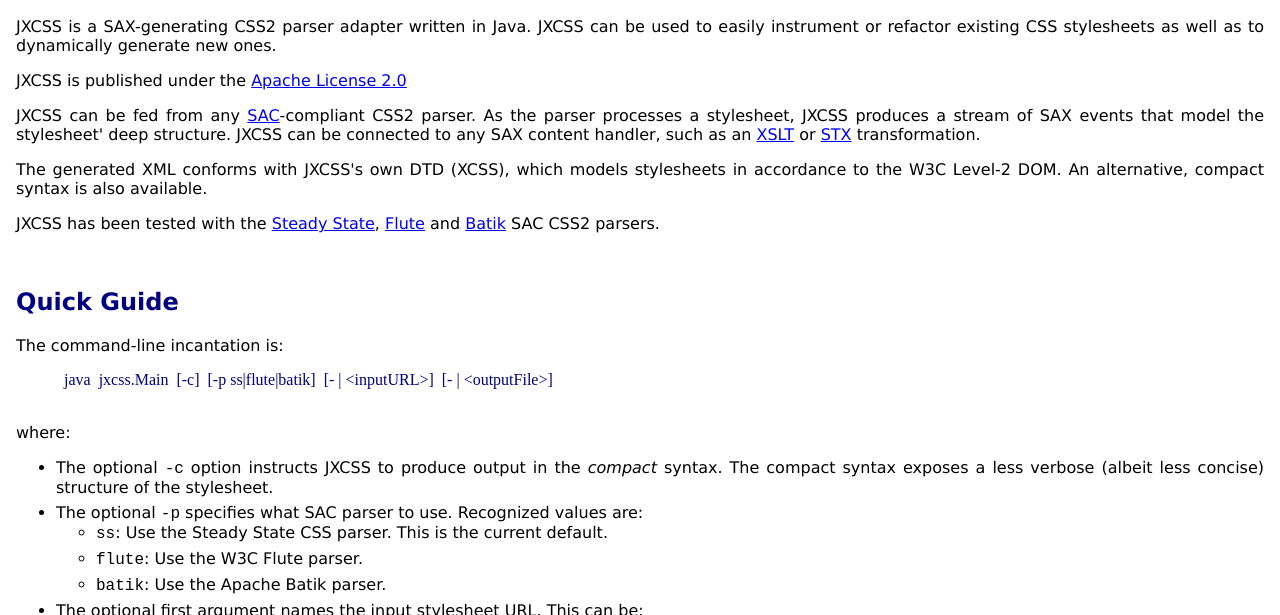
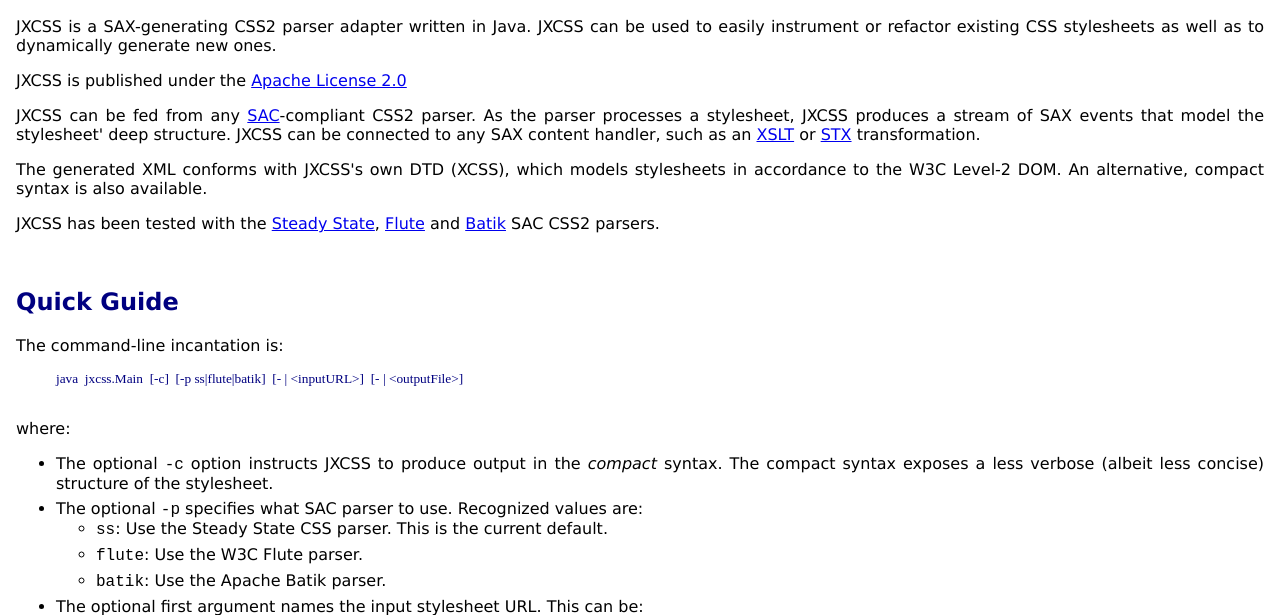
Before and after one commit to xrrocha/jxcss, a plain HTML site: page www/index.html in a window 1280 px wide. Shown: the part 98-713 px from the top of the page. Drawn offline with Linux system fonts and the light colour scheme.

Commit message:
Added initial project documentation

```diff
--- a/www/jxcss.css
+++ b/www/jxcss.css
@@ -39,13 +39,13 @@ p.todo {
 }
 
 .code {
-    font-size: 12pt;
+    font-size: 14pt;
     font-family: Terminal;
 }
 
 pre.code {
     color: navy;
-    font-size: 12pt;
+    font-size: 10pt;
     font-family: Terminal;
 }
 
```
